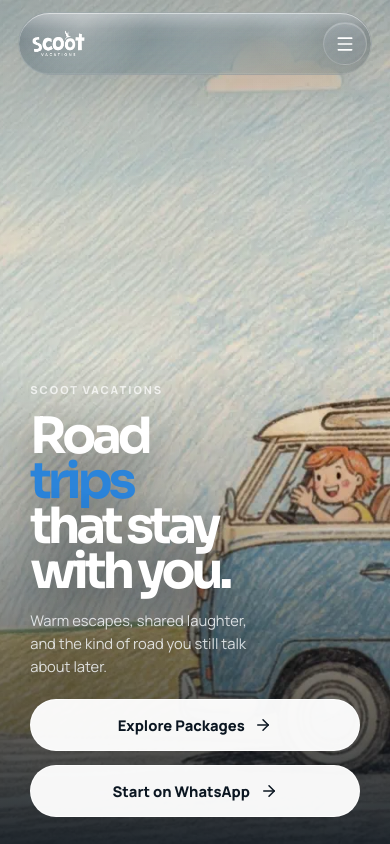
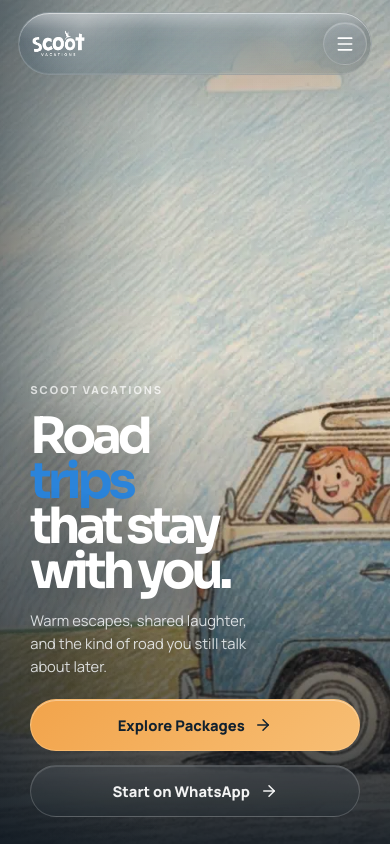
Before and after one commit to scootvacation-sys/scootwebsite, a React (Vite) app: page / in a window 390 px wide. Shown: the top 844 px of the page. Built offline with nearby package versions, Linux system fonts and the light colour scheme.

Commit message:
Refine mobile hero overlay and CTAs

```diff
--- a/src/components/ScrollHero.css
+++ b/src/components/ScrollHero.css
@@ -311,6 +311,7 @@
   inset: 0;
   z-index: 2;
   background:
+    linear-gradient(90deg, rgba(6, 17, 28, 0.44) 0%, rgba(6, 17, 28, 0.16) 22%, transparent 42%),
     linear-gradient(180deg, rgba(6, 17, 28, 0.22), rgba(6, 17, 28, 0.04) 24%, transparent 44%),
     linear-gradient(180deg, transparent 42%, rgba(6, 17, 28, 0.22) 62%, rgba(6, 17, 28, 0.88) 100%);
   pointer-events: none;
@@ -358,6 +359,38 @@
   width: 100%;
   justify-content: center;
   margin-top: 0;
+}
+
+.scroll-cinema__mobile-actions .scroll-cinema__cta--solid {
+  border-color: rgba(255, 208, 147, 0.44);
+  background: linear-gradient(135deg, #f2a44b, #f7be74);
+  color: #11212f;
+  box-shadow:
+    0 22px 42px -28px rgba(242, 164, 75, 0.72),
+    inset 0 1px 0 rgba(255, 255, 255, 0.38);
+}
+
+.scroll-cinema__mobile-actions .scroll-cinema__cta--solid:hover {
+  background: linear-gradient(135deg, #f4ad5d, #f8c785);
+}
+
+.scroll-cinema__mobile-actions .scroll-cinema__cta--ghost {
+  border-color: rgba(255, 255, 255, 0.18);
+  background:
+    linear-gradient(180deg, rgba(255, 255, 255, 0.12), rgba(255, 255, 255, 0.04)),
+    rgba(7, 18, 29, 0.34);
+  color: rgba(255, 255, 255, 0.94);
+  box-shadow:
+    0 18px 36px -30px rgba(2, 9, 18, 0.84),
+    inset 0 1px 0 rgba(255, 255, 255, 0.12);
+  backdrop-filter: blur(14px);
+  -webkit-backdrop-filter: blur(14px);
+}
+
+.scroll-cinema__mobile-actions .scroll-cinema__cta--ghost:hover {
+  background:
+    linear-gradient(180deg, rgba(255, 255, 255, 0.16), rgba(255, 255, 255, 0.06)),
+    rgba(7, 18, 29, 0.4);
 }
 
 .scroll-cinema__mobile-loading {
```
